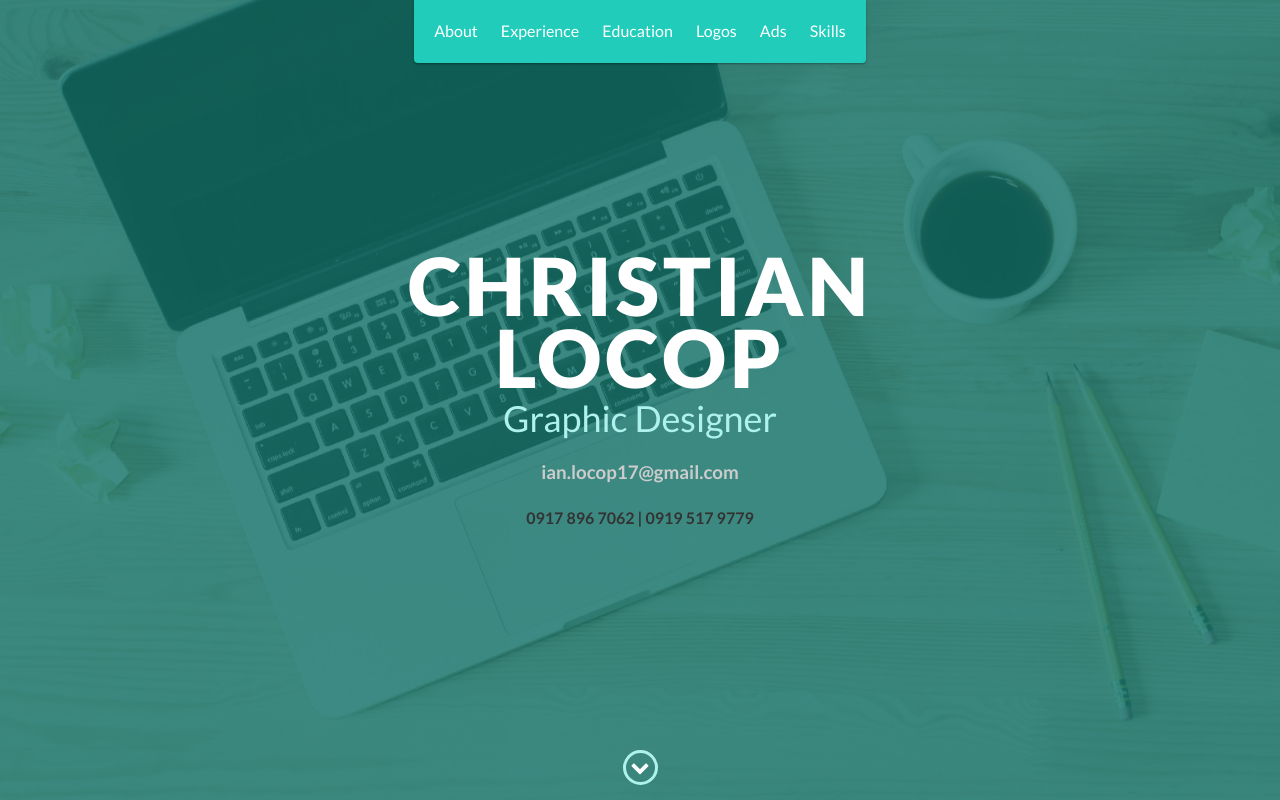
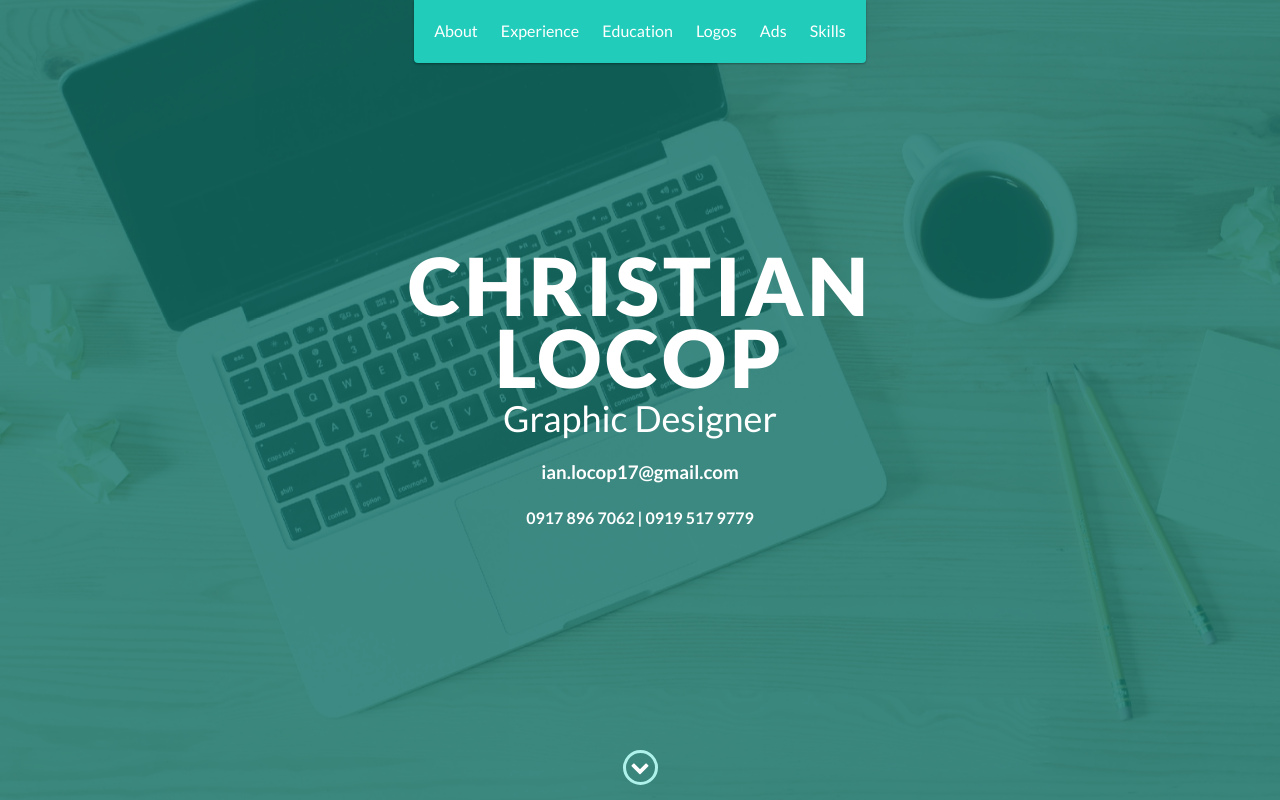
Before and after one commit to xlocop/portfolio, a website: page index.html in a window 1280 px wide. Shown: the top 800 px of the page. Drawn offline with nearby package versions, Linux system fonts and the light colour scheme.

Commit message:
updated styles

```diff
--- a/scss/styles.scss
+++ b/scss/styles.scss
@@ -399,13 +399,13 @@ footer {
 	left: 50%;
 	transform: translate(-50%, -50%);
 	text-align: center;
+	color: #fff;
 
 	h1, h2, h3 {
 		margin: 0;
 	}
 
 	h1 {
-		color: #fff;
 		font-weight: 900;
 		font-size: 5em;
 		text-transform: uppercase;
@@ -414,14 +414,9 @@ footer {
 	}
 
 	h2 {
-		color: lighten($base-color, 25%);
 		font-weight: 500;
 		font-size: 2.25em;
 		margin-bottom: 15px;
-	}
-
-	h3 {
-		color: darken(#fff, 20%);
 	}
 }
 
```
Also changed, not shown: css/styles.css.
